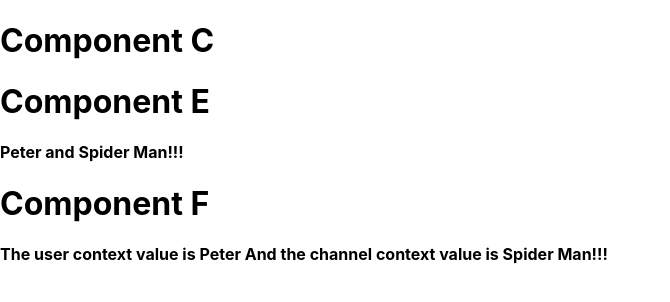
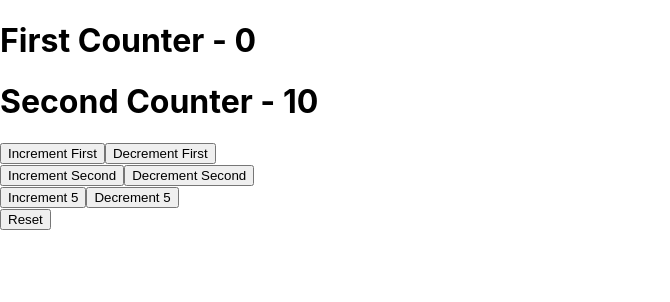
Before and after one commit to sunmughan/reactjs-tuts, a React (Create React App) app in the folder reactjs-codeevo/: page / in a window 1280 px wide. Shown: the top 302 px of the page, without its empty margins (0-670 px from the left). Built offline with nearby package versions, Linux system fonts and the light colour scheme.

Commit message:
Completed 20 parts from react hooks tutorial series.

```diff
--- a/reactjs-codeevo/src/components/react-hooks/ReactHooks.js
+++ b/reactjs-codeevo/src/components/react-hooks/ReactHooks.js
@@ -1,7 +1,8 @@
 import React from "react";
 // import ReactUseStateHook from "./react-useState-hook/ReactUseStateHook";
 // import ReactUseEffectHook from "./react-useEffect-hook/ReactUseEffectHook";
-import ReactUseContextHook from "./react-useContext-hook/ReactUseContextHook";
+// import ReactUseContextHook from "./react-useContext-hook/ReactUseContextHook";
+import ReactUseReducerHook from "./react-useReducer-hook/ReactUseReducerHook";
 
 const ReactHooks = () => {
   return (
@@ -13,7 +14,10 @@
       {/* <ReactUseEffectHook /> */}
 
       {/* USECONTEXT HOOK IN REACT JS */}
-      <ReactUseContextHook />
+      {/* <ReactUseContextHook /> */}
+
+      {/* USEREDUCER HOOK IN REACT JS */}
+      <ReactUseReducerHook />
     </>
   );
 };
--- /dev/null
+++ b/reactjs-codeevo/src/components/react-hooks/react-useReducer-hook/ReactUseReducerHook.js
@@ -0,0 +1,19 @@
+import React from "react";
+// import CounterOne from "./useReducer-hook/CounterOne";
+import CounterTwo from "./useReducer-hook/CounterTwo";
+
+const ReactUseReducerHook = () => {
+  return (
+    <>
+      {/* USE REDUCER HOOK IN REACT JS */}
+
+      {/* SIMPLE STATE AND ACTION IN USE REDUCER */}
+      {/* <CounterOne /> */}
+
+      {/* COMPLEX STATE AND ACTION IN USE REDUCER */}
+      <CounterTwo />
+    </>
+  );
+};
+
+export default ReactUseReducerHook;
--- /dev/null
+++ b/reactjs-codeevo/src/components/react-hooks/react-useReducer-hook/useReducer-hook/CounterOne.js
@@ -0,0 +1,54 @@
+// USE REDUCER HOOK IN REACT JS
+// SIMPLE STATE AND ACTION IN USE REDUCER
+import React, { useReducer } from "react";
+
+const initialState = 0;
+
+const reducer = (state, action) => {
+  switch (action) {
+    case "increment":
+      return state + 1;
+
+    case "decrement":
+      return state - 1;
+
+    case "reset":
+      return initialState;
+
+    default:
+      return state;
+  }
+};
+
+const CounterOne = () => {
+  const [count, dispatch] = useReducer(reducer, initialState);
+
+  return (
+    <>
+      <h1>Count - {count}</h1>
+      <button
+        onClick={() => {
+          dispatch("increment");
+        }}
+      >
+        Increment
+      </button>
+      <button
+        onClick={() => {
+          dispatch("decrement");
+        }}
+      >
+        Decrement
+      </button>
+      <button
+        onClick={() => {
+          dispatch("reset");
+        }}
+      >
+        Reset
+      </button>
+    </>
+  );
+};
+
+export default CounterOne;
--- /dev/null
+++ b/reactjs-codeevo/src/components/react-hooks/react-useReducer-hook/useReducer-hook/CounterTwo.js
@@ -0,0 +1,99 @@
+// USE REDUCER HOOK IN REACT JS
+// SIMPLE STATE AND ACTION IN USE REDUCER
+import React, { useReducer } from "react";
+
+const initialState = { firstCounter: 0, secondCounter: 10 };
+
+const reducer = (state, action) => {
+  switch (action.type) {
+    case "increment":
+      return { ...state, firstCounter: state.firstCounter + action.value };
+
+    case "decrement":
+      return { ...state, firstCounter: state.firstCounter - action.value };
+
+    case "increment2":
+      return { ...state, secondCounter: state.secondCounter + action.value };
+
+    case "decrement2":
+      return { ...state, secondCounter: state.secondCounter - action.value };
+
+    case "reset":
+      return initialState;
+
+    default:
+      return state;
+  }
+};
+
+const CounterTwo = () => {
+  const [count, dispatch] = useReducer(reducer, initialState);
+
+  return (
+    <>
+      <div>
+        <h1>First Counter - {count.firstCounter}</h1>
+        <h1>Second Counter - {count.secondCounter}</h1>
+      </div>
+      <div>
+        <button
+          onClick={() => {
+            dispatch({ type: "increment", value: 1 });
+          }}
+        >
+          Increment First
+        </button>
+        <button
+          onClick={() => {
+            dispatch({ type: "decrement", value: 1 });
+          }}
+        >
+          Decrement First
+        </button>
+      </div>
+      <div>
+        <button
+          onClick={() => {
+            dispatch({ type: "increment2", value: 1 });
+          }}
+        >
+          Increment Second
+        </button>
+        <button
+          onClick={() => {
+            dispatch({ type: "decrement2", value: 1 });
+          }}
+        >
+          Decrement Second
+        </button>
+      </div>
+      <div>
+        <button
+          onClick={() => {
+            dispatch({ type: "increment", value: 5 });
+          }}
+        >
+          Increment 5
+        </button>
+        <button
+          onClick={() => {
+            dispatch({ type: "decrement", value: 5 });
+          }}
+        >
+          Decrement 5
+        </button>
+      </div>
+      <div>
+        <button
+          onClick={() => {
+            dispatch({ type: "reset" });
+          }}
+        >
+          Reset
+        </button>
+      </div>
+    </>
+  );
+};
+
+export default CounterTwo;
```
